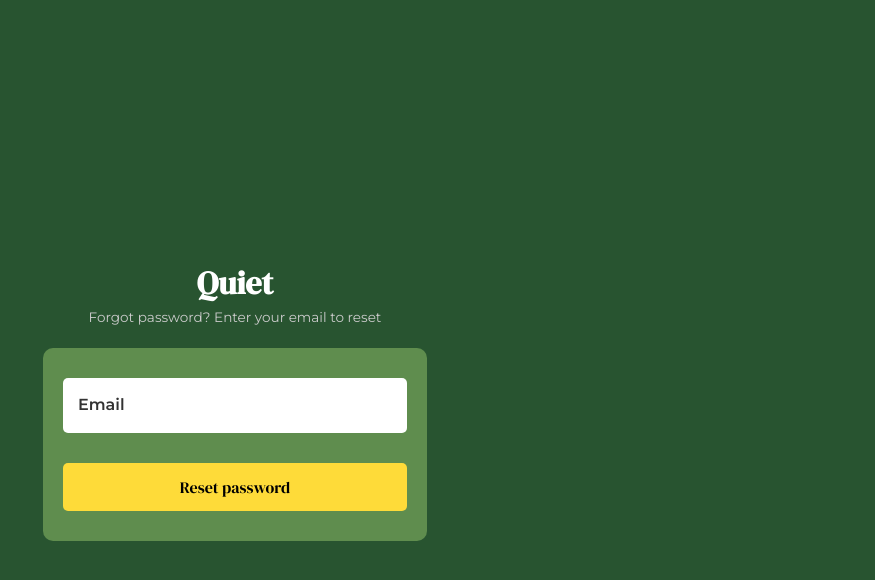
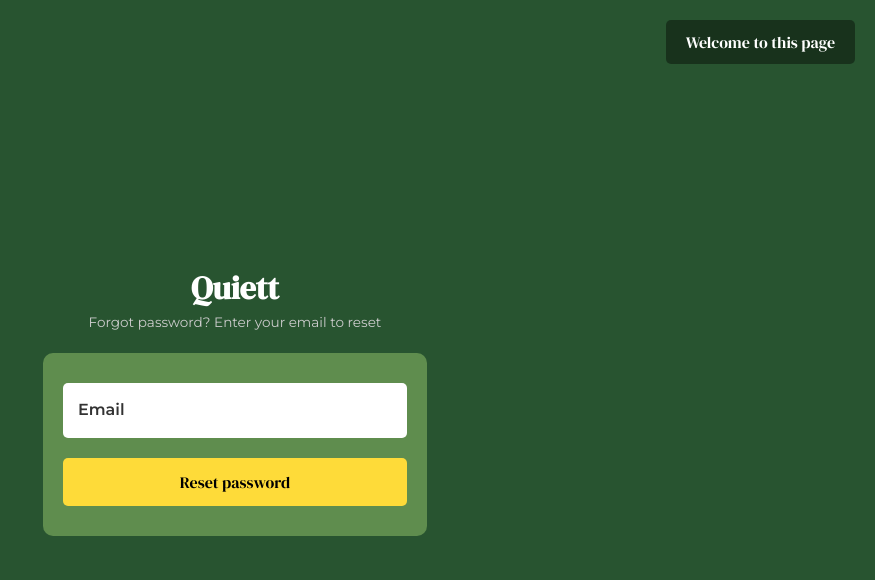
Before and after one commit to atevadd/Quiet, a Vue app: page /forgot-password in a window 1280 px wide. Shown: the top 580 px of the page, without its empty margins (405-1280 px from the left). Built offline with nearby package versions, Linux system fonts and the light colour scheme.

Commit message:
feat: app notification added

```diff
--- a/package.json
+++ b/package.json
@@ -8,6 +8,8 @@
     "lint": "eslint . --ext .vue,.js,.jsx,.cjs,.mjs --fix --ignore-path .gitignore"
   },
   "dependencies": {
+    "axios": "^1.2.1",
+    "moment": "^2.29.4",
     "pinia": "^2.0.23",
     "sass": "^1.56.1",
     "sass-loader": "^13.2.0",
--- a/src/App.vue
+++ b/src/App.vue
@@ -1,5 +1,6 @@
 <script setup>
 import BaseNavbar from "./components/BaseNavbar.vue";
+import AppNotification from "./components/AppNotification.vue";
 </script>
 
 <template>
@@ -10,6 +11,7 @@ import BaseNavbar from "./components/BaseNavbar.vue";
         <component :is="Component" />
       </transition>
     </router-view>
+    <AppNotification />
   </div>
 </template>
 
--- /dev/null
+++ b/src/components/AppNotification.vue
@@ -0,0 +1,30 @@
+<template>
+  <div class="notification" v-show="store.notification !== null">
+    {{ store.notification }}
+  </div>
+</template>
+
+<script setup>
+import { useStore } from "../stores/store";
+import { watch } from "vue";
+import { computed } from "vue";
+
+// PINIA STORE
+const store = useStore();
+
+// computed to be able to watch the store
+const message = computed(() => {
+  return store.notification;
+});
+
+// Watch the notifcation for any change
+watch(message, () => {
+  setTimeout(() => {
+    store.notification = null;
+  }, 4000);
+});
+</script>
+
+<style lang="scss" scoped>
+@import "@/styles/components/_notification.scss";
+</style>
--- a/src/stores/store.js
+++ b/src/stores/store.js
@@ -5,6 +5,7 @@ export const useStore = defineStore("store", {
     return {
       isLoggedIn: false,
       user: [],
+      notification: null,
     };
   },
   getters: {},
--- a/src/styles/abstracts/_animations.scss
+++ b/src/styles/abstracts/_animations.scss
@@ -20,3 +20,13 @@
     transform: translateX(20px);
   }
 }
+
+// Animation for notifaction
+@keyframes movein {
+  0% {
+    right: -100%;
+  }
+  100% {
+    right: 20px;
+  }
+}
--- a/src/styles/components/_input.scss
+++ b/src/styles/components/_input.scss
@@ -1,7 +1,7 @@
 .input {
   position: relative;
   width: 100%;
-  margin-bottom: 30px;
+  margin-bottom: 20px;
 
   &__field {
     display: block;
--- /dev/null
+++ b/src/styles/components/_notification.scss
@@ -0,0 +1,13 @@
+.notification {
+  position: fixed;
+  top: 20px;
+  right: 20px;
+  background-color: rgba($color: #000000, $alpha: 0.4);
+  color: #fff;
+  width: max-content;
+  padding: 10px 20px;
+  border-radius: 5px;
+  // font-family: $mont;
+  animation: movein 0.5s ease;
+  transform: all 0.5s ease;
+}
--- a/src/views/ForgotPasswordView.vue
+++ b/src/views/ForgotPasswordView.vue
@@ -1,7 +1,7 @@
 <template>
   <main class="forgot-password">
     <div class="forgot-password__form">
-      <h1 class="heading"><router-link to="/">Quiet</router-link></h1>
+      <h1 class="heading"><router-link to="/">Quiett</router-link></h1>
       <p class="sub-heading">Forgot password? Enter your email to reset</p>
       <form>
         <AppInput type="email" label="Email" id="email" required />
@@ -14,8 +14,18 @@
 </template>
 
 <script setup>
+import { onMounted } from "vue";
 import AppButton from "../components/AppButton.vue";
 import AppInput from "../components/AppInput.vue";
+import { useStore } from "../stores/store";
+
+const store = useStore();
+
+onMounted(() => {
+  setTimeout(() => {
+    store.notification = "Welcome to this page";
+  }, 4000);
+});
 </script>
 
 <style lang="scss" scoped>
--- a/src/views/MessageView.vue
+++ b/src/views/MessageView.vue
@@ -12,7 +12,10 @@
         <div class="message-info">
           <!-- <span>Anonymous</span> -->
           <span>&bull;</span>
-          <span class="date">Jul 8, 2022 11:20 am</span>
+          <span class="date"
+            >{{ moment(currentDate).format("ll") }} -
+            {{ moment(currentDate).format("LT") }}</span
+          >
         </div>
         <p class="message__recieved">
           Lorem ipsum dolor sit amet consectetur, adipisicing elit. Rerum
@@ -32,7 +35,11 @@
   </div>
 </template>
 
-<script setup></script>
+<script setup>
+import moment from "moment";
+
+const currentDate = new Date();
+</script>
 
 <style lang="scss" scoped>
 @import "@/styles/views/_message.scss";
```
Also changed, not shown: 1 other file (tests, documents, lock files or other folders).
